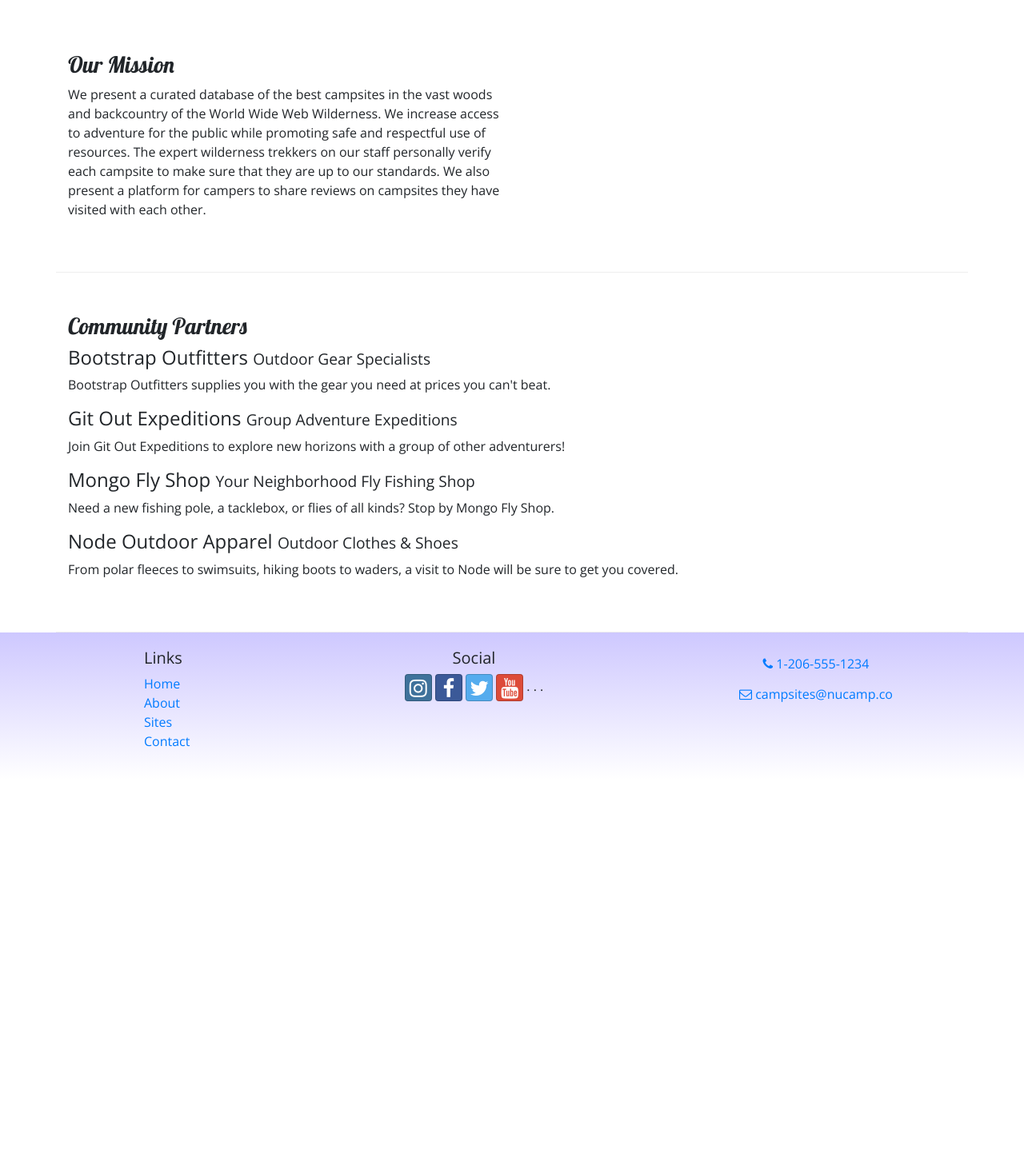
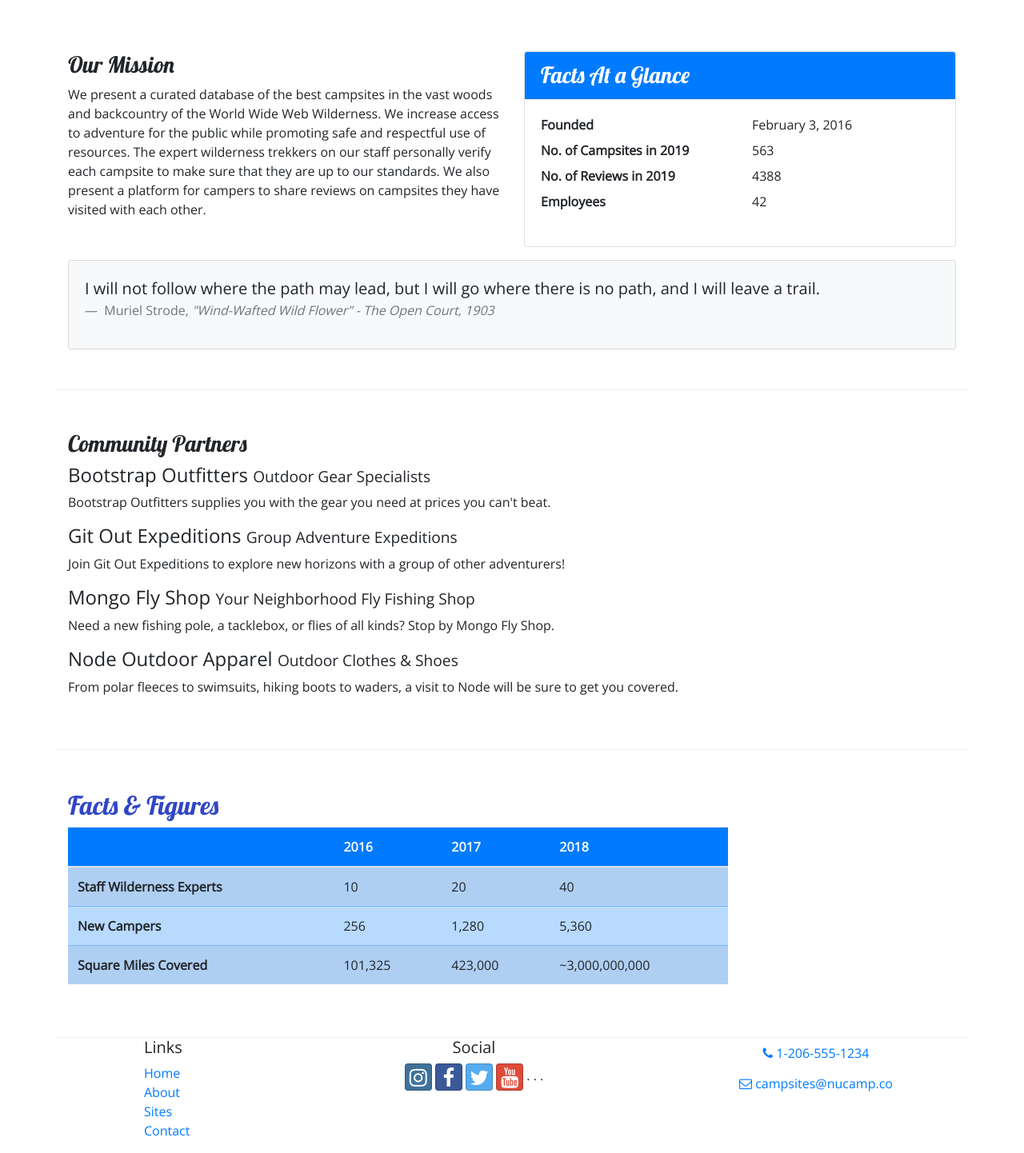
Before and after one commit to emanuelrouse/nucampsite-old-, a website: page aboutus.html in a window 1280 px wide. Shown: the part 341-1783 px from the top of the page at 80% size. Before the commit the page ends 1316 px from the top, so only its background shows below. Drawn offline with nearby package versions, Linux system fonts and the light colour scheme.

Commit message:
Tables and Cards

```diff
--- a/aboutus.html
+++ b/aboutus.html
@@ -114,6 +114,43 @@
                         with each other.
                     </p>
                 </div>
+                <div class="col-sm-6">
+                    <div class="card">
+                        <h3 class="card-header bg-primary text-white">
+                            Facts At a Glance
+                        </h3>
+                        <div class="card-body">
+                            <dl class="row">
+                                <dt class="col-6">Founded</dt>
+                                <dd class="col-6">February 3, 2016</dd>
+                                <dt class="col-6">No. of Campsites in 2019</dt>
+                                <dd class="col-6">563</dd>
+                                <dt class="col-6">No. of Reviews in 2019</dt>
+                                <dd class="col-6">4388</dd>
+                                <dt class="col-6">Employees</dt>
+                                <dd class="col-6">42</dd>
+                            </dl>
+                        </div>
+                    </div>
+                </div>
+                <div class="col">
+                    <div class="card bg-light mt-3">
+                        <blockquote class="blockquote card-body">
+                            <p class="mb-0">
+                                I will not follow where the path may lead, but I
+                                will go where there is no path, and I will leave
+                                a trail.
+                            </p>
+                            <footer class="blockquote-footer">
+                                Muriel Strode,
+                                <cite title="Source Title">
+                                    "Wind-Wafted Wild Flower" - The Open Court,
+                                    1903
+                                </cite>
+                            </footer>
+                        </blockquote>
+                    </div>
+                </div>
             </div>
 
             <div class="row row-content">
@@ -153,9 +190,47 @@
                     </p>
                 </div>
             </div>
+            <div class="row row-content">
+                <div class="col-sm-9">
+                    <h2>Facts &amp; Figures</h2>
+                    <div class="table-responsive">
+                        <table class="table table-striped">
+                            <thead>
+                                <tr class="bg-primary text-light">
+                                    <th>
+                                        <th>2016</th>
+                                        <th>2017</th>
+                                        <th>2018</th>
+                                    </th>
+                                </tr>
+                            </thead>
+                            <tbody class="table-primary">
+                                <tr>
+                                    <th>Staff Wilderness Experts</th>
+                                    <td>10</td>
+                                    <td>20</td>
+                                    <td>40</td>
+                                </tr>
+                                <tr>
+                                    <th>New Campers</th>
+                                    <td>256</td>
+                                    <td>1,280</td>
+                                    <td>5,360</td>
+                                </tr>
+                                <tr>
+                                    <th>Square Miles Covered</th>
+                                    <td>101,325</td>
+                                    <td>423,000</td>
+                                    <td>~3,000,000,000</td>
+                                </tr>
+                            </tbody>
+                        </table>
+                    </div>
+                </div>
+            </div>
         </div>
 
-        <footer>
+        <footer class="site-footer">
             <div class="container">
                 <div class="row">
                     <div class="col-4 col-sm-2 offset-1">
--- a/css/styles.css
+++ b/css/styles.css
@@ -16,7 +16,7 @@ header h2 {
     color: #cec8ff;
 }
 
-footer {
+site-footer {
     background-image: linear-gradient(#cec8ff, white);
     padding: 20px 0;
 }
```
Also changed, not shown: contactus.html (+1 -1 lines), index.html (+6 -2 lines).
